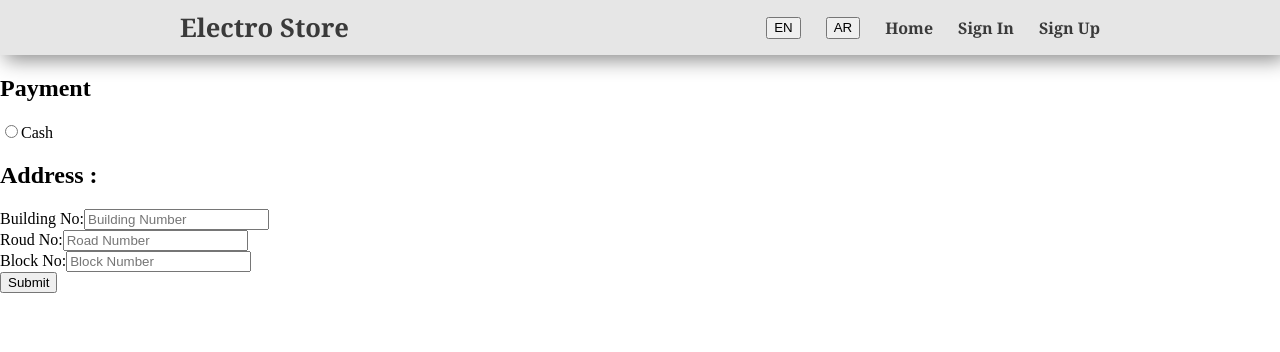
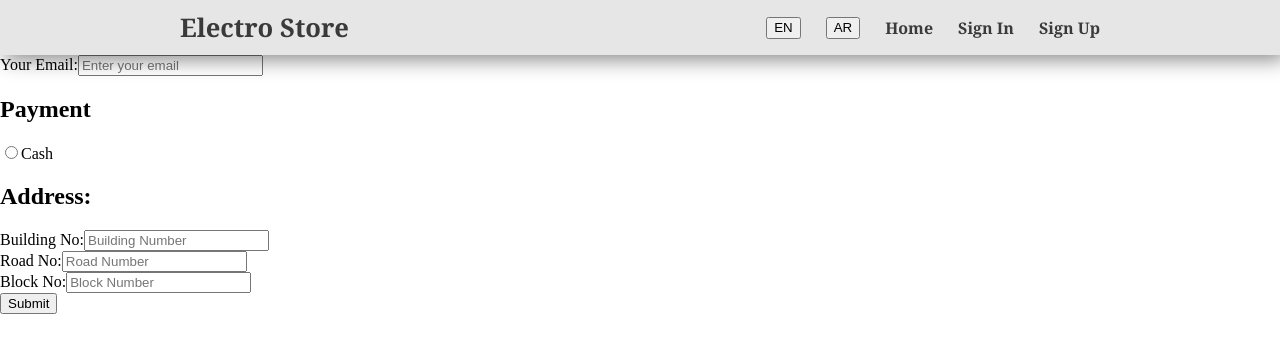
Before and after one commit to NOORSALMAN25/ElectroStore-frontEnd, a React (Vite) app: page /checkout in a window 1280 px wide. Shown: the top 352 px of the page. Built offline with nearby package versions, Linux system fonts and the light colour scheme; no server answers.

Commit message:
email feature work

```diff
--- a/package.json
+++ b/package.json
@@ -10,6 +10,7 @@
   },
   "dependencies": {
     "axios": "^1.10.0",
+    "emailjs-com": "^3.2.0",
     "i18next": "^25.3.4",
     "react": "^19.1.0",
     "react-dom": "^19.1.0",
--- a/src/components/CheckOut.jsx
+++ b/src/components/CheckOut.jsx
@@ -1,26 +1,70 @@
-import Payment from '../components/Payment'
+import emailjs from 'emailjs-com'
+import { useNavigate } from 'react-router-dom'
+
 const CheckOut = () => {
+  let navigate = useNavigate()
+  const handleSubmit = (e) => {
+    e.preventDefault()
+
+    const userEmail = e.target.email.value
+    const building = e.target.building.value
+    const road = e.target.road.value
+    const block = e.target.block.value
+
+    emailjs
+      .send(
+        import.meta.env.VITE_EMAILJS_SERVICE_ID,
+        import.meta.env.VITE_EMAILJS_TEMPLATE_ID,
+        {
+          to_email: userEmail,
+          building,
+          road,
+          block
+        },
+        import.meta.env.VITE_EMAILJS_PUBLIC_KEY
+      )
+      .then(() => {
+        navigate('/')
+      })
+      .catch((error) => {
+        console.error('Error sending email:', error)
+        alert('Failed to send confirmation email.')
+      })
+  }
+
   return (
     <div>
-      <form>
+      <form onSubmit={handleSubmit}>
+        <div>
+          <label>Your Email:</label>
+          <input
+            name="email"
+            type="email"
+            placeholder="Enter your email"
+            required
+          />
+        </div>
+
         <div>
           <h2>Payment</h2>
           <input type="radio" id="cash" name="payment" value="Cash" required />
-          <label for="cash">Cash</label>
+          <label htmlFor="cash">Cash</label>
         </div>
-        <h2> Address : </h2>
+
+        <h2>Address:</h2>
         <div>
-          <label htmlFor="building">Building No:</label>
+          <label>Building No:</label>
           <input name="building" type="text" placeholder="Building Number" />
         </div>
         <div>
-          <label htmlFor="road">Roud No:</label>
+          <label>Road No:</label>
           <input name="road" type="text" placeholder="Road Number" />
         </div>
         <div>
-          <label htmlFor="block">Block No:</label>
+          <label>Block No:</label>
           <input name="block" type="text" placeholder="Block Number" />
         </div>
+
         <button type="submit">Submit</button>
       </form>
     </div>
```
